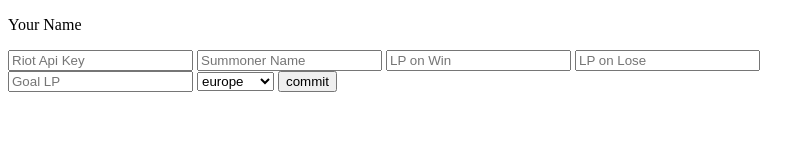
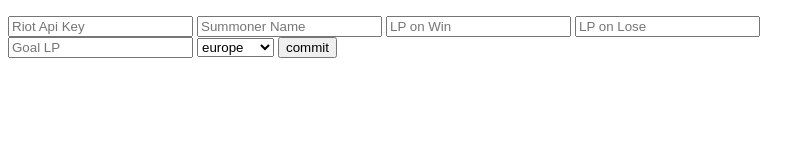
Before and after one commit to Ink-Vulpes/fun_project, an Electron app: page index.html in a window 800 px wide. Drawn offline with Linux system fonts and the light colour scheme.

Commit message:
Update index.html

```diff
--- a/index.html
+++ b/index.html
@@ -10,7 +10,6 @@
 <body>
     <p style="color: red;" id="error_text"></p>
     <p style="color: green;" id="finish_text"></p>
-    <p>Your Name</p>
     <input type="text" name="riot_api" id="riot_api" placeholder="Riot Api Key">
     <input type="text" name="summoner_name" id="summoner_name" placeholder="Summoner Name">
     <input type="number" name="lp_on_win" id="lp_on_win" placeholder="LP on Win">
```
